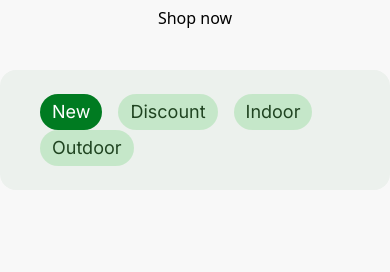
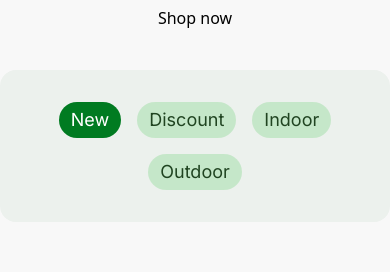
Before and after one commit to ha-manel/Plantie, a React (Create React App) app: page /shop in a window 390 px wide. Shown: the part 406-678 px from the top of the page. Built offline with nearby package versions, Linux system fonts and the light colour scheme.

Commit message:
Make filter buttons responsive in shop

```diff
--- a/src/pages/shop/Shop.jsx
+++ b/src/pages/shop/Shop.jsx
@@ -47,13 +47,13 @@ const Shop = () => {
     <div className="w-full flex flex-col items-center bg-secondary-100">
       <Discount />
       <h2 className="header">Shop now</h2>
-      <div className="my-10 px-8 py-6 rounded-2xl bg-secondary-200">
+      <div className="flex flex-wrap justify-center my-10 px-8 py-6 rounded-2xl bg-secondary-200">
         <button
           type="button"
           className={
             filterOption === 'New Products'
-              ? 'mx-2 rounded-full px-3 py-1 bg-primary-400 text-lg font-inter text-white hover:bg-primary-200/50 hover:text-primary-500 transition ease-out duration-300'
-              : 'mx-2 rounded-full px-3 py-1 bg-primary-100/50 text-lg font-inter text-primary-500 hover:bg-primary-200/50 transition ease-out duration-300'
+              ? 'mx-2 rounded-full px-3 py-1 bg-primary-400 text-lg font-inter text-white hover:bg-primary-200/50 hover:text-primary-500 transition ease-out duration-300 my-2'
+              : 'mx-2 rounded-full px-3 py-1 bg-primary-100/50 text-lg font-inter text-primary-500 hover:bg-primary-200/50 transition ease-out duration-300 my-2'
           }
           onClick={() => changeFilter('New Products')}
         >
@@ -63,8 +63,8 @@ const Shop = () => {
           type="button"
           className={
             filterOption === 'Discount'
-              ? 'mx-2 rounded-full px-3 py-1 bg-primary-400 text-lg font-inter text-white hover:bg-primary-200/50 hover:text-primary-500 transition ease-out duration-300'
-              : 'mx-2 rounded-full px-3 py-1 bg-primary-100/50 text-lg font-inter text-primary-500 hover:bg-primary-200/50 transition ease-out duration-300'
+              ? 'mx-2 rounded-full px-3 py-1 bg-primary-400 text-lg font-inter text-white hover:bg-primary-200/50 hover:text-primary-500 transition ease-out duration-300 my-2'
+              : 'mx-2 rounded-full px-3 py-1 bg-primary-100/50 text-lg font-inter text-primary-500 hover:bg-primary-200/50 transition ease-out duration-300 my-2'
           }
           onClick={() => changeFilter('Discount')}
         >
@@ -74,8 +74,8 @@ const Shop = () => {
           type="button"
           className={
             filterOption === 'Indoor Products'
-              ? 'mx-2 rounded-full px-3 py-1 bg-primary-400 text-lg font-inter text-white hover:bg-primary-200/50 hover:text-primary-500 transition ease-out duration-300'
-              : 'mx-2 rounded-full px-3 py-1 bg-primary-100/50 text-lg font-inter text-primary-500 hover:bg-primary-200/50 transition ease-out duration-300'
+              ? 'mx-2 rounded-full px-3 py-1 bg-primary-400 text-lg font-inter text-white hover:bg-primary-200/50 hover:text-primary-500 transition ease-out duration-300 my-2'
+              : 'mx-2 rounded-full px-3 py-1 bg-primary-100/50 text-lg font-inter text-primary-500 hover:bg-primary-200/50 transition ease-out duration-300 my-2'
           }
           onClick={() => changeFilter('Indoor Products')}
         >
@@ -85,8 +85,8 @@ const Shop = () => {
           type="button"
           className={
             filterOption === 'Outdoor Products'
-              ? 'mx-2 rounded-full px-3 py-1 bg-primary-400 text-lg font-inter text-white hover:bg-primary-200/50 hover:text-primary-500 transition ease-out duration-300'
-              : 'mx-2 rounded-full px-3 py-1 bg-primary-100/50 text-lg font-inter text-primary-500 hover:bg-primary-200/50 transition ease-out duration-300'
+              ? 'mx-2 rounded-full px-3 py-1 bg-primary-400 text-lg font-inter text-white hover:bg-primary-200/50 hover:text-primary-500 transition ease-out duration-300 my-2'
+              : 'mx-2 rounded-full px-3 py-1 bg-primary-100/50 text-lg font-inter text-primary-500 hover:bg-primary-200/50 transition ease-out duration-300 my-2'
           }
           onClick={() => changeFilter('Outdoor Products')}
         >
```
